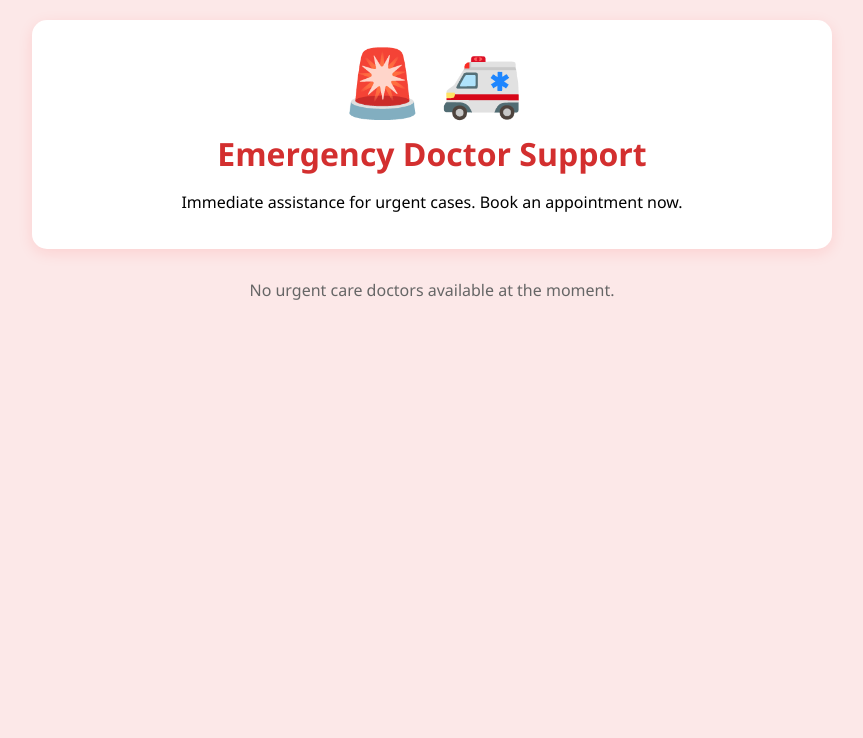
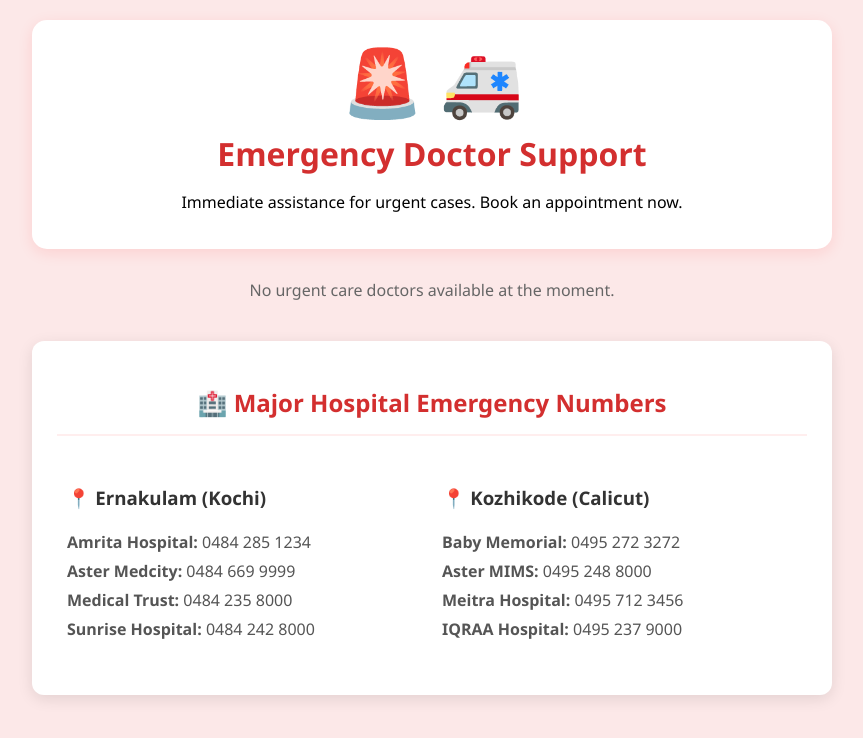
Before and after one commit to Arunimatk/Mindspace, a Django app: page /urgent_doctors/ in a window 1280 px wide. Shown: the top 738 px of the page, without its empty margins (208-1071 px from the left). Run offline with Django 5.2, Linux system fonts and the light colour scheme; data that the repository does not hold is empty.

Commit message:
Feat: Add Emergency Hospital numbers for Ernakulam and Kozhikode

```diff
--- a/mindspaceapp/templates/urgent_doctors.html
+++ b/mindspaceapp/templates/urgent_doctors.html
@@ -136,6 +136,36 @@
         </div>
         {% endfor %}
 
+        <!-- Emergency Hospitals Section -->
+        <div
+            style="margin-top: 40px; background: white; padding: 25px; border-radius: 12px; box-shadow: 0 4px 15px rgba(0,0,0,0.1);">
+            <h2 style="color: #d32f2f; text-align: center; border-bottom: 2px solid #fee; padding-bottom: 15px;">🏥
+                Major Hospital Emergency Numbers</h2>
+
+            <div style="display: flex; flex-wrap: wrap; justify-content: space-around; margin-top: 20px;">
+                <!-- Ernakulam -->
+                <div style="flex: 1; min-width: 250px; margin: 10px;">
+                    <h3 style="color: #333;">📍 Ernakulam (Kochi)</h3>
+                    <ul style="list-style: none; padding: 0; color: #555; line-height: 1.8;">
+                        <li><strong>Amrita Hospital:</strong> 0484 285 1234</li>
+                        <li><strong>Aster Medcity:</strong> 0484 669 9999</li>
+                        <li><strong>Medical Trust:</strong> 0484 235 8000</li>
+                        <li><strong>Sunrise Hospital:</strong> 0484 242 8000</li>
+                    </ul>
+                </div>
+
+                <!-- Kozhikode -->
+                <div style="flex: 1; min-width: 250px; margin: 10px;">
+                    <h3 style="color: #333;">📍 Kozhikode (Calicut)</h3>
+                    <ul style="list-style: none; padding: 0; color: #555; line-height: 1.8;">
+                        <li><strong>Baby Memorial:</strong> 0495 272 3272</li>
+                        <li><strong>Aster MIMS:</strong> 0495 248 8000</li>
+                        <li><strong>Meitra Hospital:</strong> 0495 712 3456</li>
+                        <li><strong>IQRAA Hospital:</strong> 0495 237 9000</li>
+                    </ul>
+                </div>
+            </div>
+        </div>
     </div>
 
     <!-- Booking Modal -->
```
